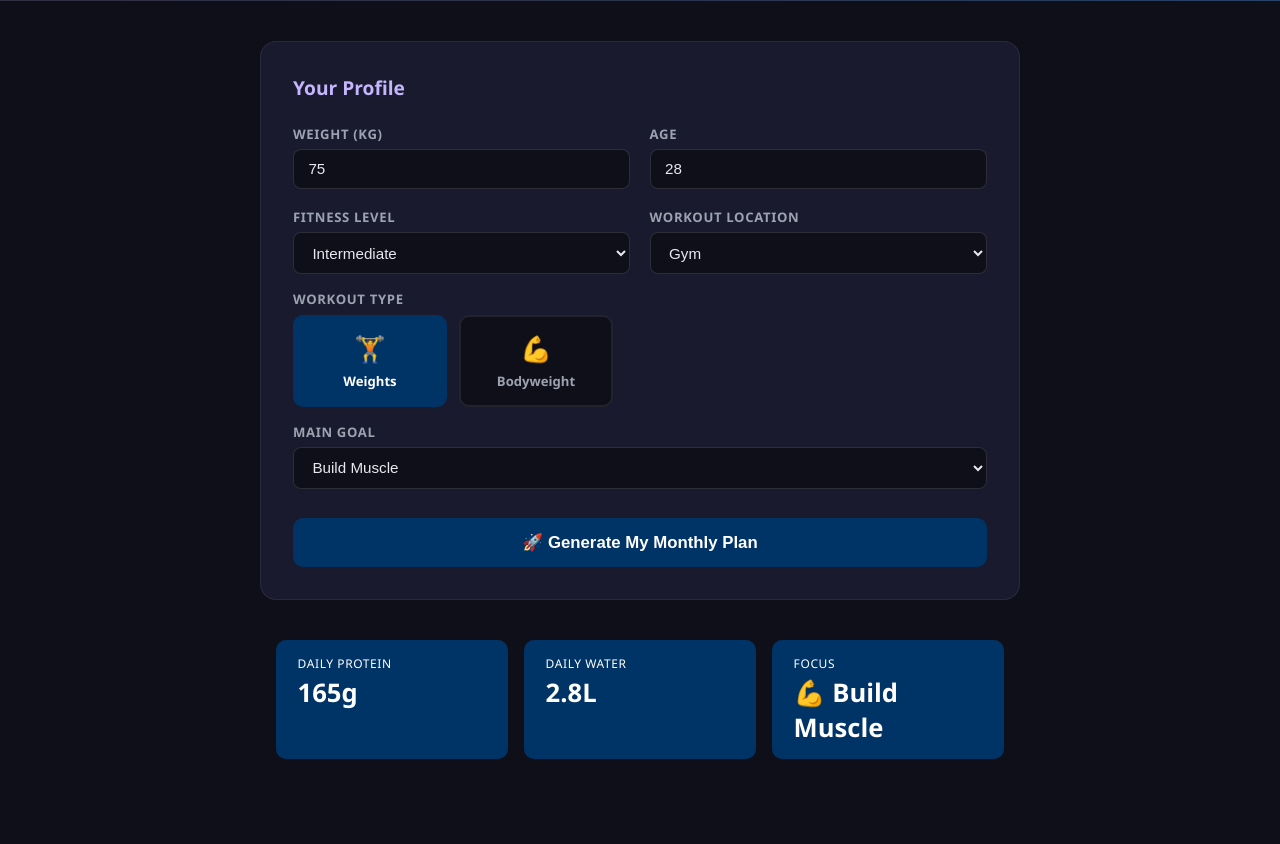
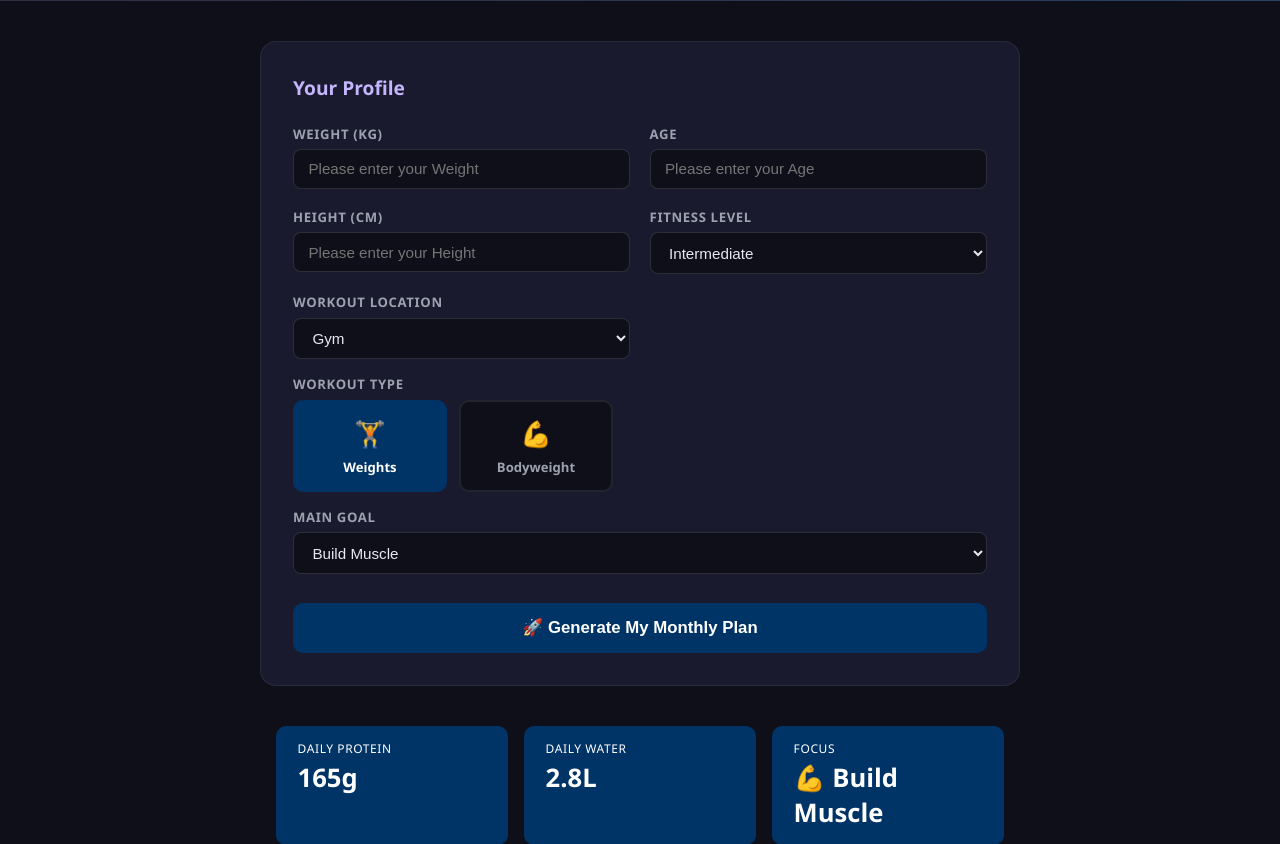
Before and after one commit to Tommysoliman/Fitness, a Flask app: page / in a window 1280 px wide. Shown: the part 172-1016 px from the top of the page. Before the commit the page ends 931 px from the top, so only its background shows below. Run offline with Flask 3, Linux system fonts and the light colour scheme.

Commit message:
Add Height field; add placeholders to Weight, Age, Height inputs
Co-Authored-By: Claude Sonnet 4.6 <noreply@anthropic.com>

```diff
--- a/app.py
+++ b/app.py
@@ -27,13 +27,14 @@ def generate():
 
     weight        = float(data.get("weight", 75))
     age           = int(data.get("age", 28))
+    height        = int(data.get("height", 175))
     fitness_level = data.get("fitness_level", "Intermediate")
     location      = data.get("location", "Gym")
     workout_type  = data.get("workout_type", "Weights")
     goal          = data.get("goal", "Build Muscle")
 
     def event_stream():
-        yield from stream_plans(weight, age, fitness_level, location, workout_type, goal)
+        yield from stream_plans(weight, age, height, fitness_level, location, workout_type, goal)
 
     return Response(
         stream_with_context(event_stream()),
--- a/crew.py
+++ b/crew.py
@@ -57,10 +57,10 @@ Output ONLY the meal plan sections — no BMR formulas, no calculation steps."""
 
 # ── Prompt builders ─────────────────────────────────────────────────────────
 
-def _workout_prompt(weight, age, fitness_level, location, workout_type, goal):
+def _workout_prompt(weight, age, height, fitness_level, location, workout_type, goal):
     if goal == "Lose Weight":
         return f"""Create a 4-WEEK cardio acceleration fat-loss workout plan for:
-Weight: {weight}kg | Age: {age} | Level: {fitness_level} | Location: {location} | Goal: Lose Weight
+Weight: {weight}kg | Height: {height}cm | Age: {age} | Level: {fitness_level} | Location: {location} | Goal: Lose Weight
 
 AFTER EACH SET RULE: Replace ALL rest periods with 1 minute of exercise after each set (no sitting rest).
 Exercise options (vary each session): running in place, jump rope, squat jumps, mountain climbers, burpees, lunge jumps, box jumps, jumping jacks.
@@ -110,7 +110,7 @@ RULES: NEVER recommend Deadlifts — replace with Romanian Deadlift or Leg Press
         style = "Bodyweight circuit: push-ups, pull-ups, squats, lunges, planks, burpees."
 
     return f"""Create a 4-WEEK workout plan for:
-Weight: {weight}kg | Age: {age} | Level: {fitness_level} | Location: {location} | Type: {workout_type} | Goal: {goal}
+Weight: {weight}kg | Height: {height}cm | Age: {age} | Level: {fitness_level} | Location: {location} | Type: {workout_type} | Goal: {goal}
 
 Style: {style}
 
@@ -135,12 +135,12 @@ Continue this EXACT pattern for all 4 weeks and all days.
 RULES: NEVER recommend Deadlifts — replace with Romanian Deadlift or Leg Press instead. Never use the word "hypertrophy" — use "Build Muscle" instead. Never use *, +, ^ symbols. Never write "drop set". Plain English only. Every day MUST have a Markdown table."""
 
 
-def _nutrition_prompt(weight, age, fitness_level, workout_type, goal):
+def _nutrition_prompt(weight, age, height, fitness_level, workout_type, goal):
     pm = 2.2 if goal == "Build Muscle" else (2.0 if goal == "Lose Weight" else 1.8)
     protein_g = round(weight * pm)
     water_l = round(weight * 0.037, 1)
 
-    return f"""Create a meal plan for: Weight {weight}kg | Age {age} | Goal: {goal} | Workout: {workout_type}
+    return f"""Create a meal plan for: Weight {weight}kg | Height {height}cm | Age {age} | Goal: {goal} | Workout: {workout_type}
 Targets: Protein {protein_g}g/day | Water {water_l}L/day
 
 Output ONLY these sections (no intro paragraph, start immediately with the first heading):
@@ -161,7 +161,7 @@ Two columns: Animal-based | Plant-based (with g protein per 100g)
 
 # ── Streaming generator ──────────────────────────────────────────────────────
 
-def stream_plans(weight, age, fitness_level, location, workout_type, goal):
+def stream_plans(weight, age, height, fitness_level, location, workout_type, goal):
     """Yields SSE lines, interleaving workout and nutrition chunks in real time."""
     client = OpenAI(api_key=os.getenv("OPENAI_API_KEY"))
     workout_q: queue.Queue = queue.Queue()
@@ -187,12 +187,12 @@ def stream_plans(weight, age, fitness_level, location, workout_type, goal):
 
     t1 = threading.Thread(target=_stream, args=([
         {"role": "system", "content": COACH_SYSTEM},
-        {"role": "user",   "content": _workout_prompt(weight, age, fitness_level, location, workout_type, goal)},
+        {"role": "user",   "content": _workout_prompt(weight, age, height, fitness_level, location, workout_type, goal)},
     ], workout_q))
 
     t2 = threading.Thread(target=_stream, args=([
         {"role": "system", "content": NUTRITIONIST_SYSTEM},
-        {"role": "user",   "content": _nutrition_prompt(weight, age, fitness_level, workout_type, goal)},
+        {"role": "user",   "content": _nutrition_prompt(weight, age, height, fitness_level, workout_type, goal)},
     ], nutrition_q))
 
     t1.start()
--- a/templates/index.html
+++ b/templates/index.html
@@ -369,11 +369,15 @@
       <div class="grid-2">
         <div class="field">
           <label>Weight (kg)</label>
-          <input type="number" id="weight" value="75" min="40" max="250" required />
+          <input type="number" id="weight" min="40" max="250" required placeholder="Please enter your Weight" />
         </div>
         <div class="field">
           <label>Age</label>
-          <input type="number" id="age" value="28" min="16" max="80" required />
+          <input type="number" id="age" min="16" max="80" required placeholder="Please enter your Age" />
+        </div>
+        <div class="field">
+          <label>Height (cm)</label>
+          <input type="number" id="height" min="100" max="250" required placeholder="Please enter your Height" />
         </div>
         <div class="field">
           <label>Fitness Level</label>
@@ -543,6 +547,7 @@
 
       const weight       = parseFloat(document.getElementById('weight').value);
       const age          = parseInt(document.getElementById('age').value);
+      const height       = parseInt(document.getElementById('height').value) || 175;
       const fitness_level = document.getElementById('fitness_level').value;
       const location     = document.getElementById('location').value;
       const workout_type = document.getElementById('workout_type').value;
@@ -572,7 +577,7 @@
         const resp = await fetch('/generate', {
           method: 'POST',
           headers: { 'Content-Type': 'application/json' },
-          body: JSON.stringify({ weight, age, fitness_level, location, workout_type, goal }),
+          body: JSON.stringify({ weight, age, height, fitness_level, location, workout_type, goal }),
           signal: currentController.signal,
         });
         if (!resp.ok) throw new Error('Server error ' + resp.status);
@@ -805,7 +810,7 @@
 
     // Show metrics on page load and update on any form change
     updateMetrics();
-    ['weight', 'age', 'fitness_level', 'location', 'goal'].forEach(id => {
+    ['weight', 'age', 'height', 'fitness_level', 'location', 'goal'].forEach(id => {
       const el = document.getElementById(id);
       el.addEventListener('input', onProfileChange);
       el.addEventListener('change', onProfileChange);
```
